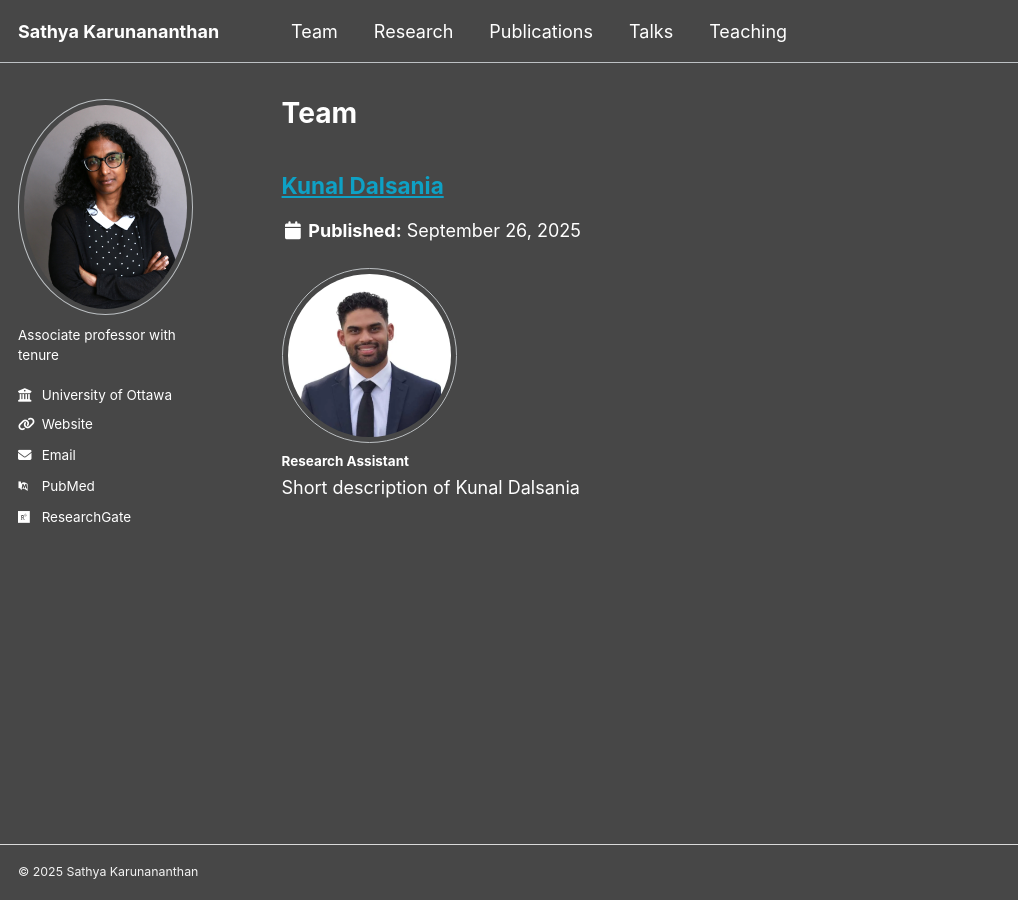
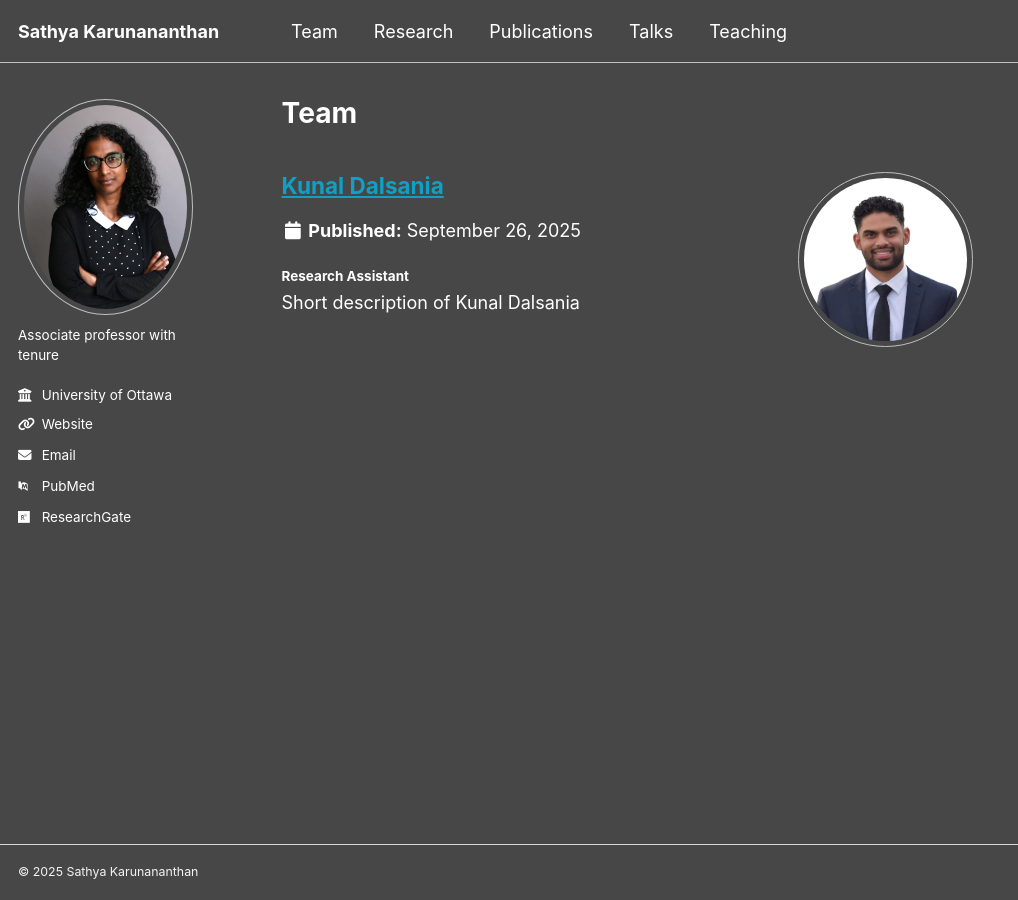
Before and after one commit to sathyaguru/sathyaguru.github.io, a Jekyll site: the page built from _pages/team.html, in a window 1280 px wide. Shown: the whole page, without its empty margins (0-1018 px from the left). Built offline with Jekyll 4.4.1, drawn with Linux system fonts in a browser that asks for light colours; some web fonts are replaced; a script that is not in the unit is left out.

Commit message:
modify _sass/layout/_archive.scss, includes/archive-single.html

```diff
--- a/_includes/archive-single.html
+++ b/_includes/archive-single.html
@@ -26,6 +26,11 @@
       </div>
       {% endif %}
 
+ {% if post.collection == 'team'  %}
+  <div class="author__avatar">
+    	<img src="{{ post.avatar | prepend: "/images/" | prepend: base_path }}" class="author__avatar" alt="{{ post.title }}"  fetchpriority="high" />
+  </div>
+  {% endif %}
     <h2 class="archive__item-title" itemprop="headline">
       {% if post.link %}
         <a href="{{ post.link }}">{{ title }}</a> <a href="{{ base_path }}{{ post.url }}" rel="permalink"><i class="fa fa-link" aria-hidden="true" title="permalink"></i><span class="sr-only">Permalink</span></a>
@@ -47,10 +52,6 @@
         {% endif %}
 
  {% if post.collection == 'team'  %}
-  <div class="author__avatar">
-    	<img src="{{ post.avatar | prepend: "/images/" | prepend: base_path }}" class="author__avatar" alt="{{ post.title }}"  fetchpriority="high" />
-  </div>
-
   <div class="author__content">
     <h4 class="author__name">{{ post.position }}</h4>
     {% if post.bio %}<p class="author__bio">{{ post.bio }}</p>{% endif %}
--- a/_sass/layout/_archive.scss
+++ b/_sass/layout/_archive.scss
@@ -83,7 +83,10 @@
     text-decoration: underline;
   }
 }
-
+.archive__item .author__avatar {
+    float: right;
+    margin-right: 25%;
+}
 
 /*
    List view
```
